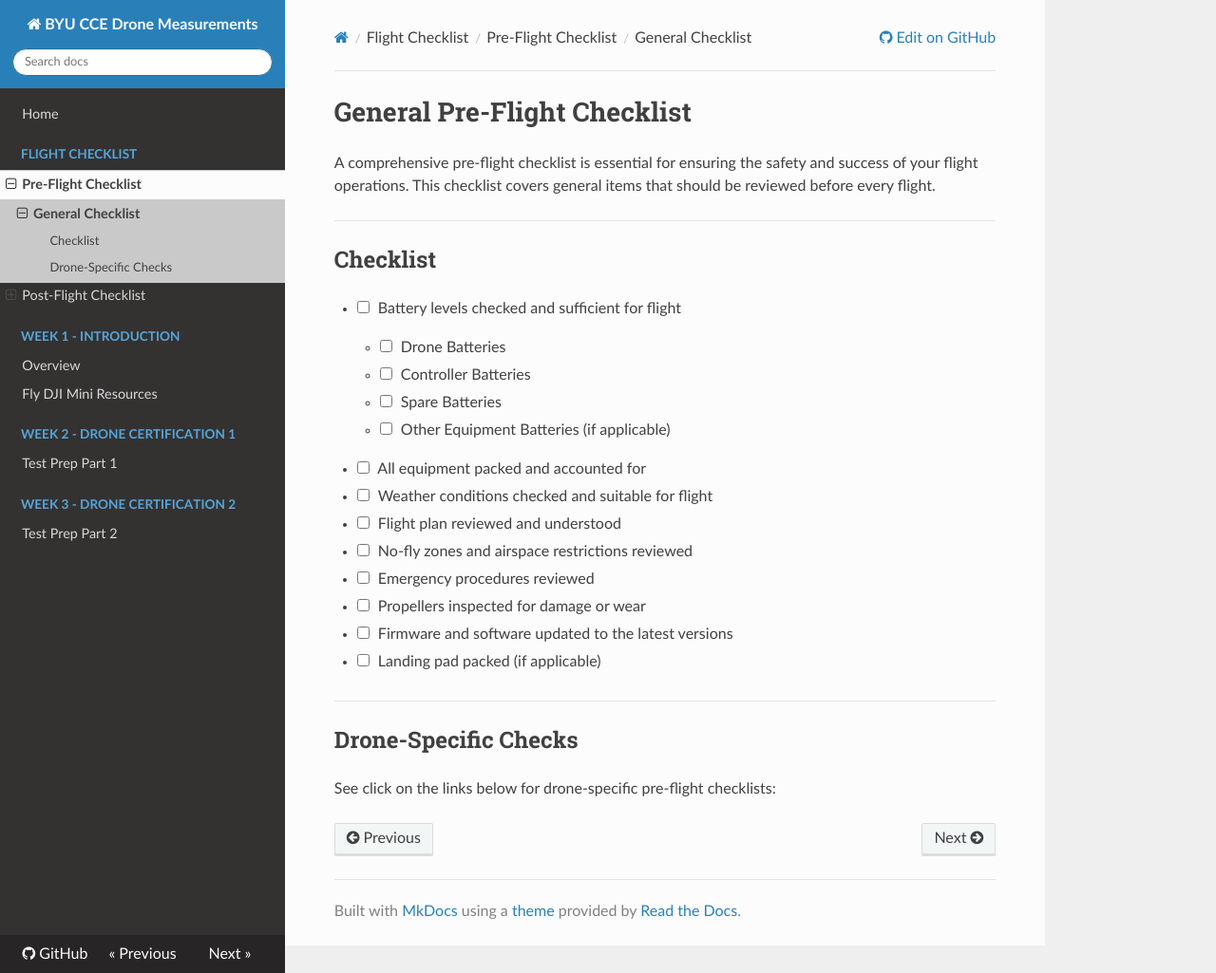
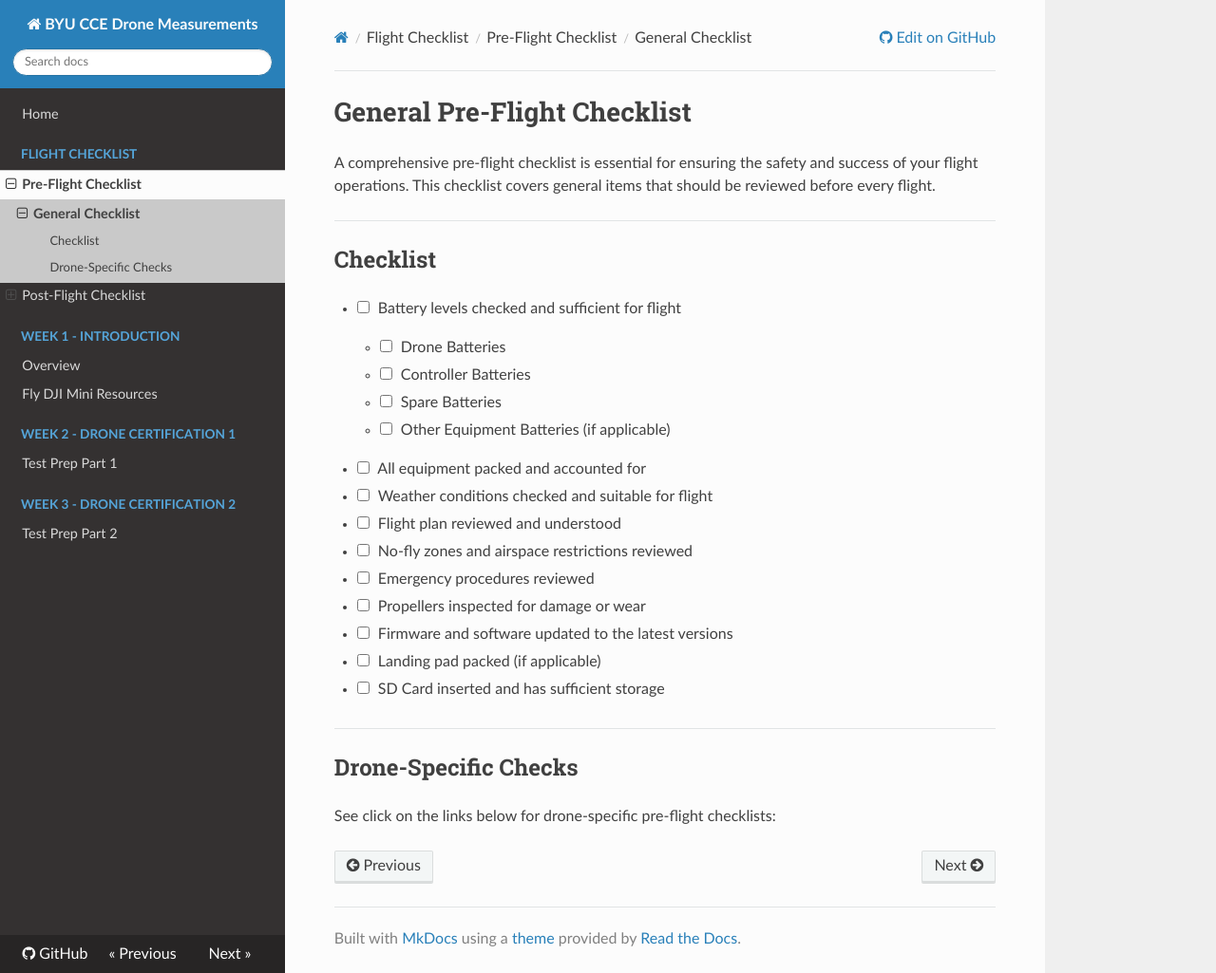
Before and after one commit to gus-p-williams/byu-cce-drone_measurements, an MkDocs documentation site: the page built from docs/flight_check_list/pre_flight/pre_general.md, in a window 1280 px wide and 1025 px high. Shown: the whole window at 95% size. Built offline with MkDocs 1.6.1, drawn with Linux system fonts in a browser that asks for light colours; nearby versions of some CDN libraries.

Commit message:
add sd card

```diff
--- a/docs/flight_check_list/pre_flight/pre_general.md
+++ b/docs/flight_check_list/pre_flight/pre_general.md
@@ -18,6 +18,7 @@ A comprehensive pre-flight checklist is essential for ensuring the safety and su
 - [ ] Propellers inspected for damage or wear
 - [ ] Firmware and software updated to the latest versions
 - [ ] Landing pad packed (if applicable)
+- [ ] SD Card inserted and has sufficient storage
 
 ---
 
```
